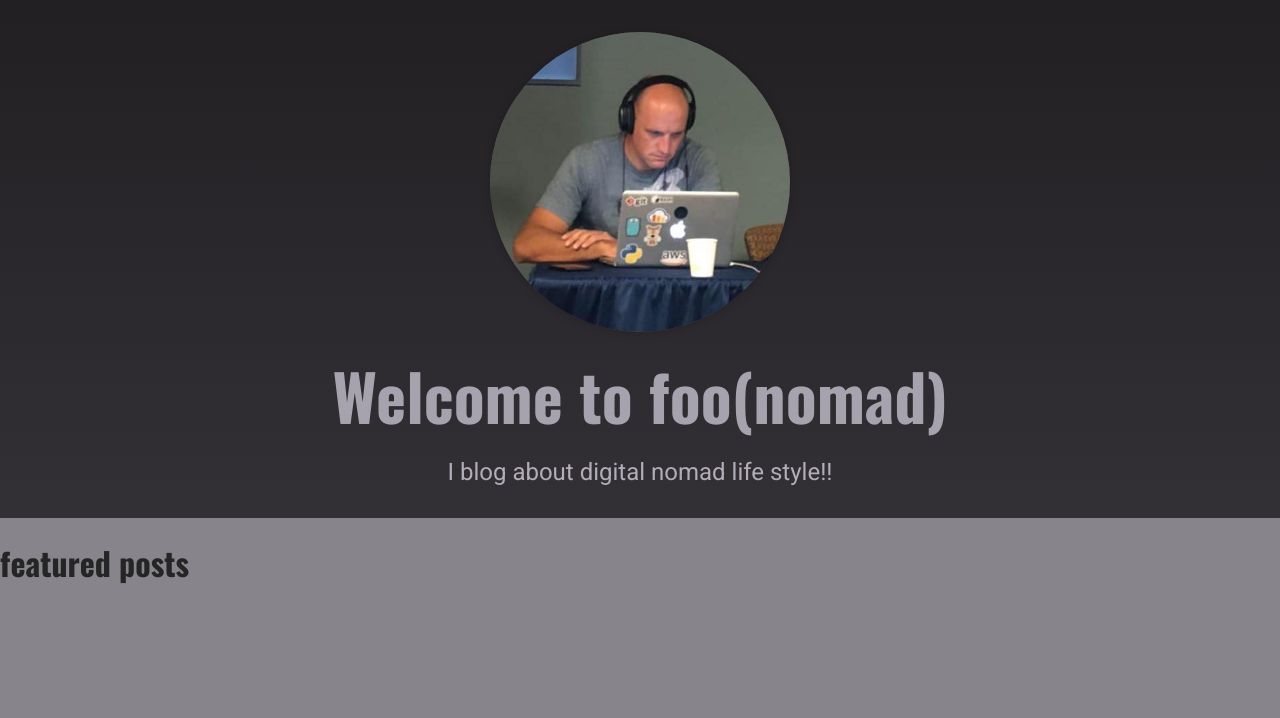
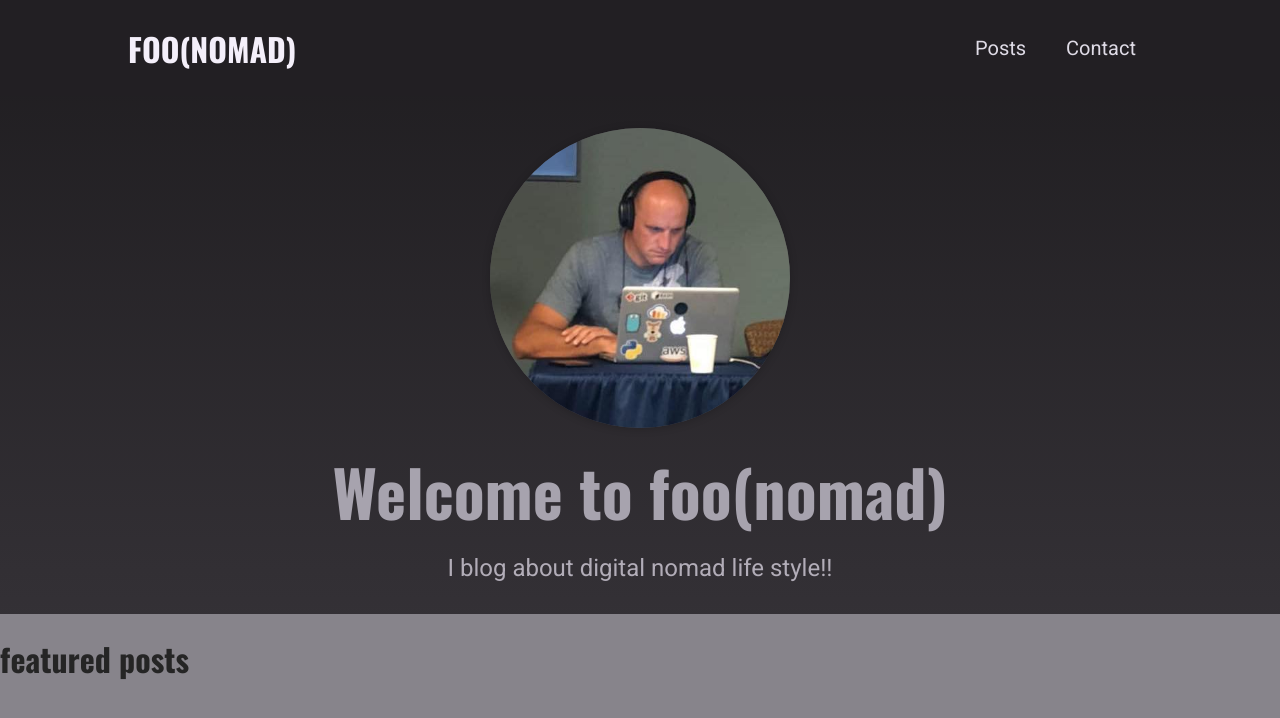
Before and after one commit to slavo3dev/foonomad-old, a Next.js app: page / in a window 1280 px wide. Shown: the top 718 px of the page. Built offline with nearby package versions, Linux system fonts and the light colour scheme.

Commit message:
adding layout and navigation

```diff
--- a/componets/index.js
+++ b/componets/index.js
@@ -1,6 +1,6 @@
 import {Hero} from "./Hero"
 import {FeaturedPosts} from "./FeaturedPosts"
-import { LayoutComponent, Logo, Navigation  } from "./layout"
+import { LayoutComponent, Logo, MainNavigation  } from "./layout"
 
 
 export {
@@ -8,5 +8,5 @@
     FeaturedPosts,
     LayoutComponent,
     Logo,
-    Navigation
+    MainNavigation
 }
--- a/componets/layout/Layoutcomponent/index.js
+++ b/componets/layout/Layoutcomponent/index.js
@@ -1,3 +1,13 @@
-export function LayoutComponent() {
+import {Fragment} from "react";
+import {MainNavigation} from "../navigation";
 
+
+export function LayoutComponent(props) {
+
+    return (
+        <Fragment>
+            <MainNavigation />
+            <main>{props.children}</main>
+        </Fragment>
+    )
 }
--- a/componets/layout/Logo/index.js
+++ b/componets/layout/Logo/index.js
@@ -1,3 +1,9 @@
+import classes from "./logo.module.css"
+
 export function Logo() {
-
+    return (
+        <div className={classes.logo}>
+            foo(nomad)
+        </div>
+    )
 }
--- /dev/null
+++ b/componets/layout/Logo/logo.module.css
@@ -0,0 +1,13 @@
+.logo {
+  text-transform: uppercase;
+  font-size: var(--size-5);
+  font-weight: bold;
+  font-family: 'Oswald', sans-serif;
+  color: var(--color-grey-50);
+}
+
+@media (min-width: 768px) {
+  .logo {
+    font-size: var(--size-8);
+  }
+}
--- a/componets/layout/Navigation/index.js
+++ b/componets/layout/Navigation/index.js
@@ -1,3 +1,23 @@
-export function Navigation() {
+import Link from "next/link"
+import classes from "./navigation.module.css"
+import {Logo} from "../Logo"
 
+// export function Navigation() {
+
+// }
+
+export function MainNavigation() {
+
+
+    return (
+        <header className={classes.header}>
+           <Link href="/"><a><Logo /></a></Link>
+            <nav>
+                <ul>
+                    <li><Link href="/posts">Posts</Link></li>
+                    <li><Link href="/posts">Contact</Link></li>
+                </ul>
+            </nav>
+        </header>
+    )
 }
--- /dev/null
+++ b/componets/layout/Navigation/navigation.module.css
@@ -0,0 +1,42 @@
+.header {
+  width: 100%;
+  height: 6rem;
+  background-color: var(--color-grey-900);
+  display: flex;
+  justify-content: space-between;
+  align-items: center;
+  padding: 0 10%;
+}
+
+.header ul {
+  list-style: none;
+  display: flex;
+  align-items: baseline;
+  margin: 0;
+  padding: 0;
+}
+
+.header li {
+  margin: 0 var(--size-4);
+}
+
+.header a {
+  color: var(--color-grey-100);
+  font-size: var(--size-4);
+}
+
+.header a:hover,
+.header a:active,
+.header a.active {
+  color: var(--color-grey-200);
+}
+
+@media (min-width: 768px) {
+  .header ul {
+    gap: 0.5rem;
+  }
+
+  .header a {
+    font-size: var(--size-5);
+  }
+}
--- a/componets/layout/index.js
+++ b/componets/layout/index.js
@@ -1,5 +1,5 @@
 import {LayoutComponent} from "./Layoutcomponent"
 import {Logo} from "./Logo"
-import {Navigation} from "./Navigation"
+import {MainNavigation} from "./Navigation"
 
-export { LayoutComponent, Logo, Navigation}
+export { LayoutComponent, Logo, MainNavigation}
--- a/pages/_app.js
+++ b/pages/_app.js
@@ -1,7 +1,12 @@
 import '../styles/globals.css'
+import { LayoutComponent } from "../componets"
 
-function MyApp({ Component, pageProps }) {
-  return <Component {...pageProps} />
-}
+function MyApp({Component,pageProps}) {
+  return (
+    <LayoutComponent>
+      <Component {...pageProps} />
+    </LayoutComponent >
+  )
+  }
 
 export default MyApp
```
